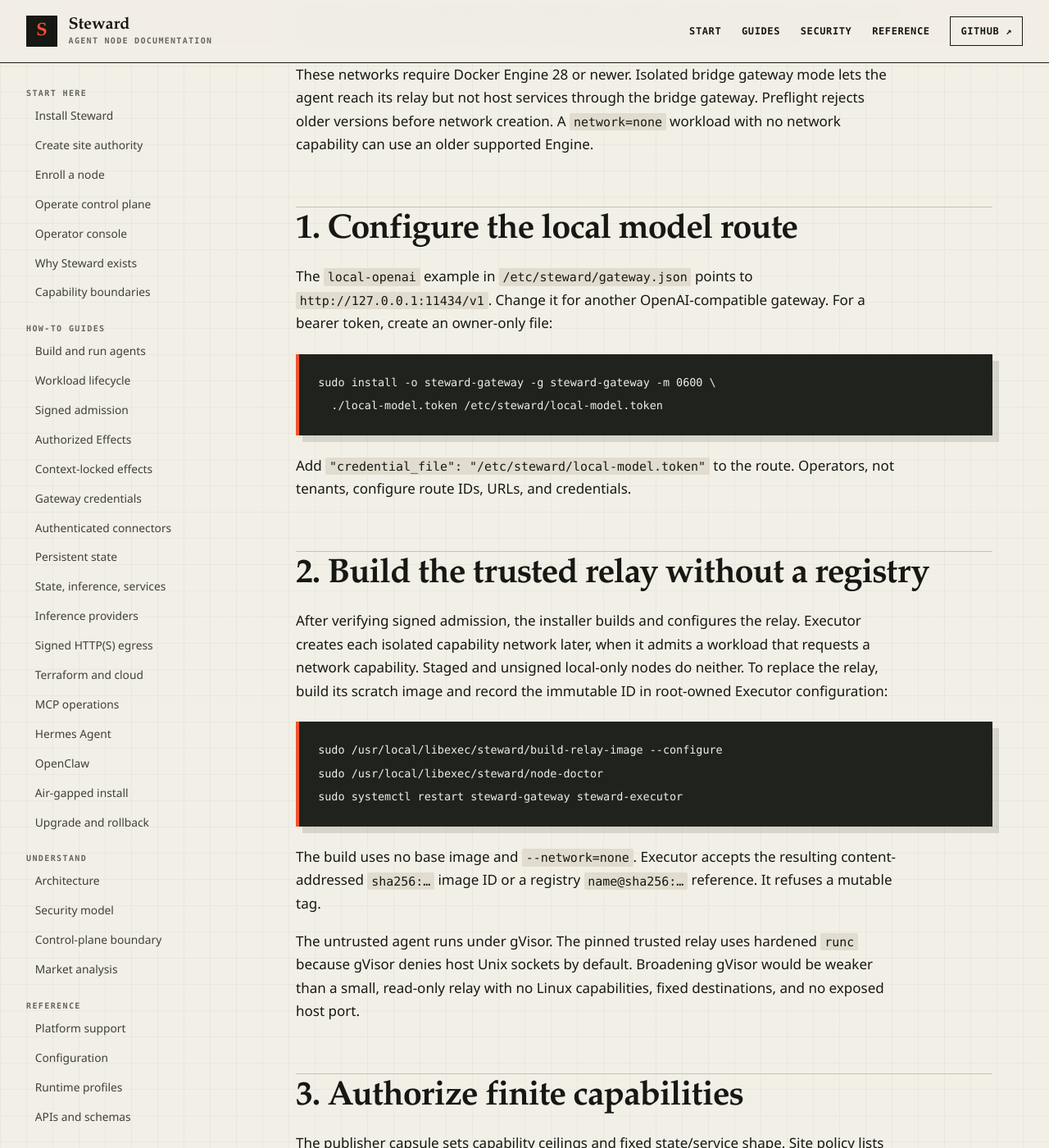
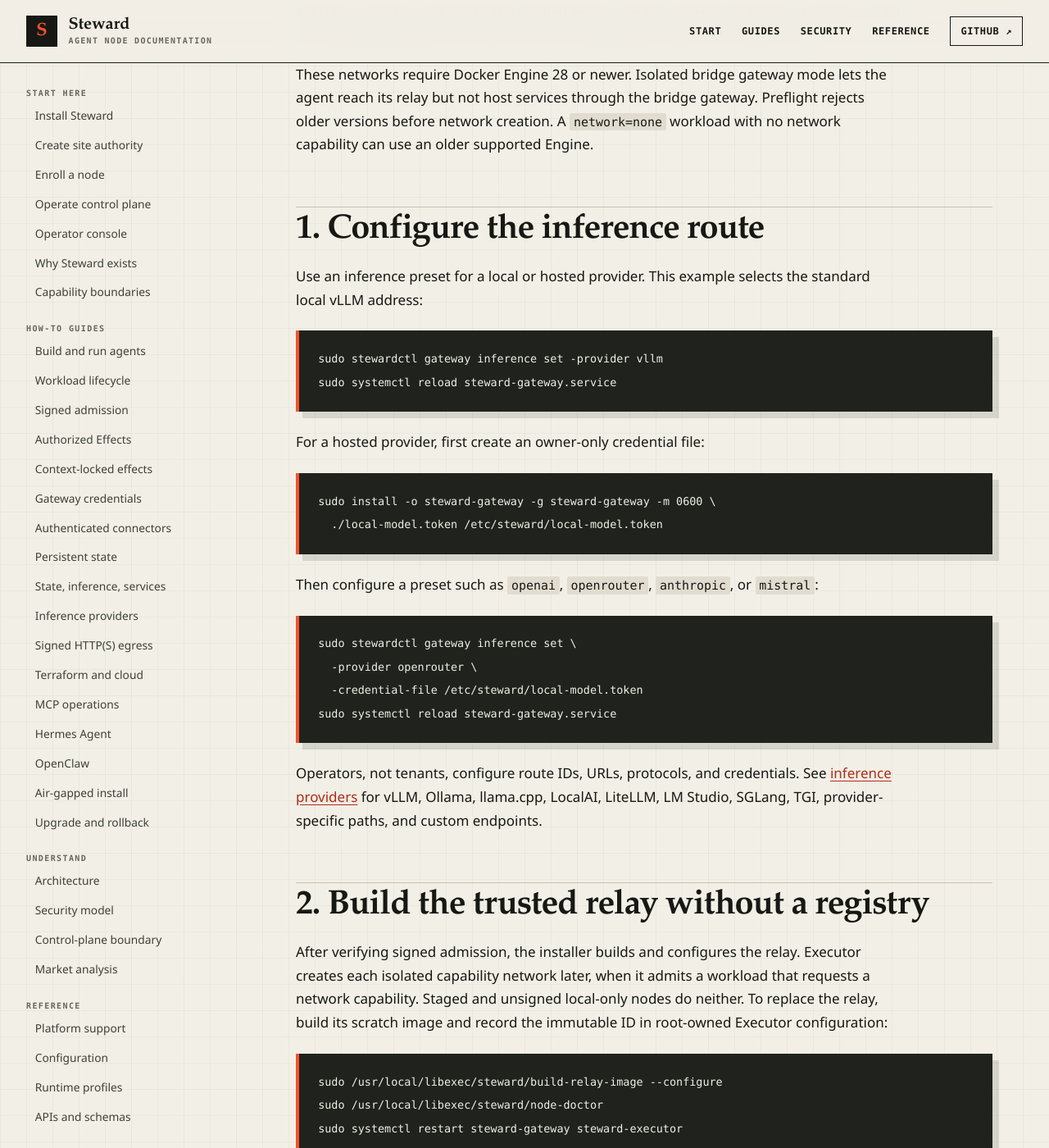
Before and after one commit to hardrails/steward, a Jekyll site: the page built from docs/guides/positive-capabilities.md, in a window 1280 px wide and 1400 px high, scrolled down 1520 px. Shown: the whole window at 82% size. Built offline with Jekyll 4.4.1, drawn with Linux system fonts in a browser that asks for light colours; some of the changed text lies outside the part shown.

Commit message:
Document mediated inference providers
Explain native OpenAI and Anthropic protocol handling, hosted and local presets, path-prefix behavior, credential ownership, compatibility limits, and the decision to avoid provider SDKs or a general gateway dependency.

Co-authored-by: Codex <codex@openai.com>

OMC-Agent: root

````diff
--- a/docs/guides/positive-capabilities.md
+++ b/docs/guides/positive-capabilities.md
@@ -58,19 +58,36 @@ the agent reach its relay but not host services through the bridge gateway.
 Preflight rejects older versions before network creation. A `network=none` workload
 with no network capability can use an older supported Engine.
 
-## 1. Configure the local model route
+## 1. Configure the inference route
 
-The `local-openai` example in `/etc/steward/gateway.json` points to
-`http://127.0.0.1:11434/v1`. Change it for another OpenAI-compatible gateway. For a
-bearer token, create an owner-only file:
+Use an inference preset for a local or hosted provider. This example selects the
+standard local vLLM address:
+
+```console
+sudo stewardctl gateway inference set -provider vllm
+sudo systemctl reload steward-gateway.service
+```
+
+For a hosted provider, first create an owner-only credential file:
 
 ```bash
 sudo install -o steward-gateway -g steward-gateway -m 0600 \
   ./local-model.token /etc/steward/local-model.token
 ```
 
-Add `"credential_file": "/etc/steward/local-model.token"` to the route. Operators,
-not tenants, configure route IDs, URLs, and credentials.
+Then configure a preset such as `openai`, `openrouter`, `anthropic`, or `mistral`:
+
+```console
+sudo stewardctl gateway inference set \
+  -provider openrouter \
+  -credential-file /etc/steward/local-model.token
+sudo systemctl reload steward-gateway.service
+```
+
+Operators, not tenants, configure route IDs, URLs, protocols, and credentials. See
+[inference providers]({{ '/guides/inference/' | relative_url }}) for vLLM, Ollama,
+llama.cpp, LocalAI, LiteLLM, LM Studio, SGLang, TGI, provider-specific paths, and
+custom endpoints.
 
 ## 2. Build the trusted relay without a registry
 
@@ -141,13 +158,15 @@ stopping the agent and relay.
 
 ### Inference request boundary
 
-Gateway allows only `POST /v1/chat/completions`, `/v1/completions`,
-`/v1/embeddings`, and `/v1/responses`, plus `GET /v1/models`. Every POST body is
-at most 4 MiB and must be one JSON object without duplicate top-level names. It must
+An OpenAI route allows only `POST /v1/chat/completions`, `/v1/completions`,
+`/v1/embeddings`, and `/v1/responses`. An Anthropic route allows only
+`POST /v1/messages` and `/v1/messages/count_tokens`. Both expose `GET /v1/models`,
+which Gateway generates locally with only the granted alias. Every POST body is at
+most 4 MiB and must be one JSON object without duplicate top-level names. It must
 contain exactly one string `model` equal to the signed `model_alias`; Gateway rejects
-missing or different values before upstream. It generates `/v1/models` locally with
-only that alias. The tenant rule must list the alias in `inference_model_aliases`.
-A route credential that reaches other models does not grant access to them.
+missing or different values before upstream. The tenant rule must list the alias in
+`inference_model_aliases`. A route credential that reaches other models does not
+grant access to them.
 Inference responses are limited to 32 MiB. A known-length larger response returns
 `502 response_too_large` before body forwarding. For an unknown-length response,
 Gateway preserves streaming and advertises an `X-Steward-Stream-Status` trailer. A
````
Also changed, not shown: docs/concepts/architecture.md (+1 -1 lines), docs/concepts/security-model.md (+4 -2 lines), docs/decisions/0049-native-inference-provider-protocols.md (added, +76 -0 lines), docs/guides/inference.md (added, +171 -0 lines), docs/guides/secrets.md (+5 -0 lines), docs/index.md (+2 -1 lines), docs/llms.txt (+5 -2 lines), README.md, 1 other file.
